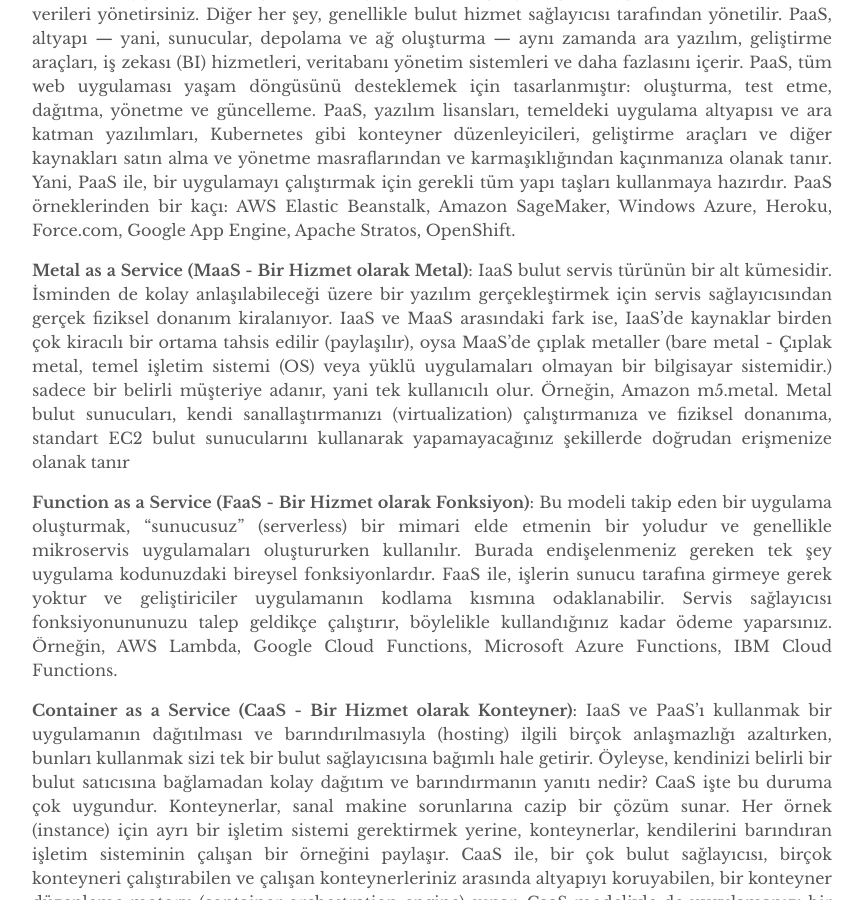
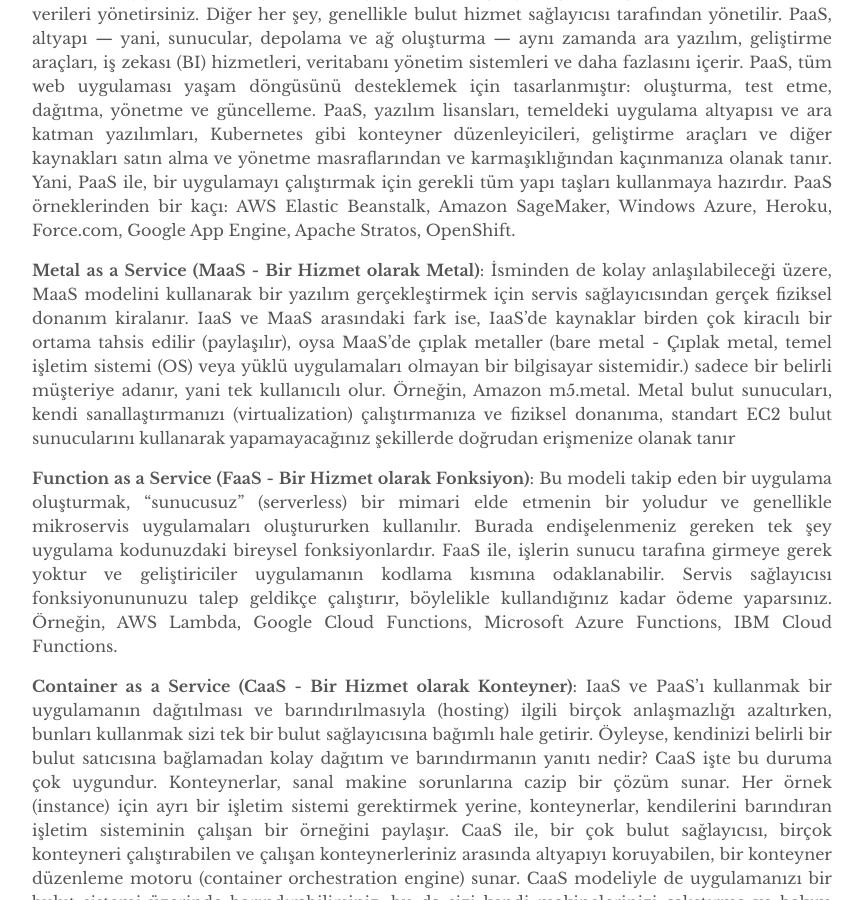
Before and after one commit to mmuratarat/turkish, a Jekyll site: the page built from _posts/2021-04-19-6-types-of-cloud-computing-services.md, in a window 1280 px wide and 900 px high, scrolled down 1253 px. Shown: the whole window, without its empty margins (208-1071 px from the left). Built offline with Jekyll 4.4.1, drawn with Linux system fonts in a browser that asks for light colours; comment, search, counter and statistics services are not loaded.

Commit message:
Update 2021-04-19-6-types-of-cloud-computing-services.md

```diff
--- a/_posts/2021-04-19-6-types-of-cloud-computing-services.md
+++ b/_posts/2021-04-19-6-types-of-cloud-computing-services.md
@@ -13,7 +13,7 @@
 
 **Platform as a Service (PaaS - Bir Hizmet olarak Platform)**: IaaS, bilgisayar donanımı maliyetlerini düşürebilir ancak, yine de uygulama ve işletim sistemi düzeyinde bakım gerektirir. PaaS yalnızca donanım maliyetlerini ortadan kaldırmakla kalmaz, aynı zamanda işletim sistemini ve birçok dağıtım sorununu da ortadan kaldırır. PaaS ile artık bir sanal makinenin işletim sistemini kurmanıza veya bakımını yapmanıza gerek yok. İşletim sistemi sizden soyutlanmıştır ve siz sadece uygulamanızı dağıtırsınız ve çalışır. Sadece geliştirdiğiniz uygulamaları, hizmetleri ve verileri yönetirsiniz. Diğer her şey, genellikle bulut hizmet sağlayıcısı tarafından yönetilir. PaaS, altyapı — yani, sunucular, depolama ve ağ oluşturma — aynı zamanda ara yazılım, geliştirme araçları, iş zekası (BI) hizmetleri, veritabanı yönetim sistemleri ve daha fazlasını içerir. PaaS, tüm web uygulaması yaşam döngüsünü desteklemek için tasarlanmıştır: oluşturma, test etme, dağıtma, yönetme ve güncelleme. PaaS, yazılım lisansları, temeldeki uygulama altyapısı ve ara katman yazılımları, Kubernetes gibi konteyner düzenleyicileri, geliştirme araçları ve diğer kaynakları satın alma ve yönetme masraflarından ve karmaşıklığından kaçınmanıza olanak tanır. Yani, PaaS ile, bir uygulamayı çalıştırmak için gerekli tüm yapı taşları kullanmaya hazırdır. PaaS örneklerinden bir kaçı: AWS Elastic Beanstalk, Amazon SageMaker, Windows Azure, Heroku, Force.com, Google App Engine, Apache Stratos, OpenShift.
 
-**Metal as a Service (MaaS - Bir Hizmet olarak Metal)**: IaaS bulut servis türünün bir alt kümesidir. İsminden de kolay anlaşılabileceği üzere bir yazılım gerçekleştirmek için servis sağlayıcısından gerçek fiziksel donanım kiralanıyor. IaaS ve MaaS arasındaki fark ise, IaaS'de kaynaklar birden çok kiracılı bir ortama tahsis edilir (paylaşılır), oysa MaaS'de çıplak metaller (bare metal - Çıplak metal, temel işletim sistemi (OS) veya yüklü uygulamaları olmayan bir bilgisayar sistemidir.) sadece bir belirli müşteriye adanır, yani tek kullanıcılı olur. Örneğin, Amazon m5.metal. Metal bulut sunucuları, kendi sanallaştırmanızı (virtualization) çalıştırmanıza ve fiziksel donanıma, standart EC2 bulut sunucularını kullanarak yapamayacağınız şekillerde doğrudan erişmenize olanak tanır
+**Metal as a Service (MaaS - Bir Hizmet olarak Metal)**: İsminden de kolay anlaşılabileceği üzere, MaaS modelini kullanarak bir yazılım gerçekleştirmek için servis sağlayıcısından gerçek fiziksel donanım kiralanır. IaaS ve MaaS arasındaki fark ise, IaaS'de kaynaklar birden çok kiracılı bir ortama tahsis edilir (paylaşılır), oysa MaaS'de çıplak metaller (bare metal - Çıplak metal, temel işletim sistemi (OS) veya yüklü uygulamaları olmayan bir bilgisayar sistemidir.) sadece bir belirli müşteriye adanır, yani tek kullanıcılı olur. Örneğin, Amazon m5.metal. Metal bulut sunucuları, kendi sanallaştırmanızı (virtualization) çalıştırmanıza ve fiziksel donanıma, standart EC2 bulut sunucularını kullanarak yapamayacağınız şekillerde doğrudan erişmenize olanak tanır
 
 **Function as a Service (FaaS - Bir Hizmet olarak Fonksiyon)**: Bu modeli takip eden bir uygulama oluşturmak, "sunucusuz" (serverless) bir mimari elde etmenin bir yoludur ve genellikle mikroservis uygulamaları oluştururken kullanılır. Burada endişelenmeniz gereken tek şey uygulama kodunuzdaki bireysel fonksiyonlardır. FaaS ile, işlerin sunucu tarafına girmeye gerek yoktur ve geliştiriciler uygulamanın kodlama kısmına odaklanabilir. Servis sağlayıcısı fonksiyonununuzu talep geldikçe çalıştırır, böylelikle kullandığınız kadar ödeme yaparsınız. Örneğin, AWS Lambda, Google Cloud Functions, Microsoft Azure Functions, IBM Cloud Functions.
 
```
